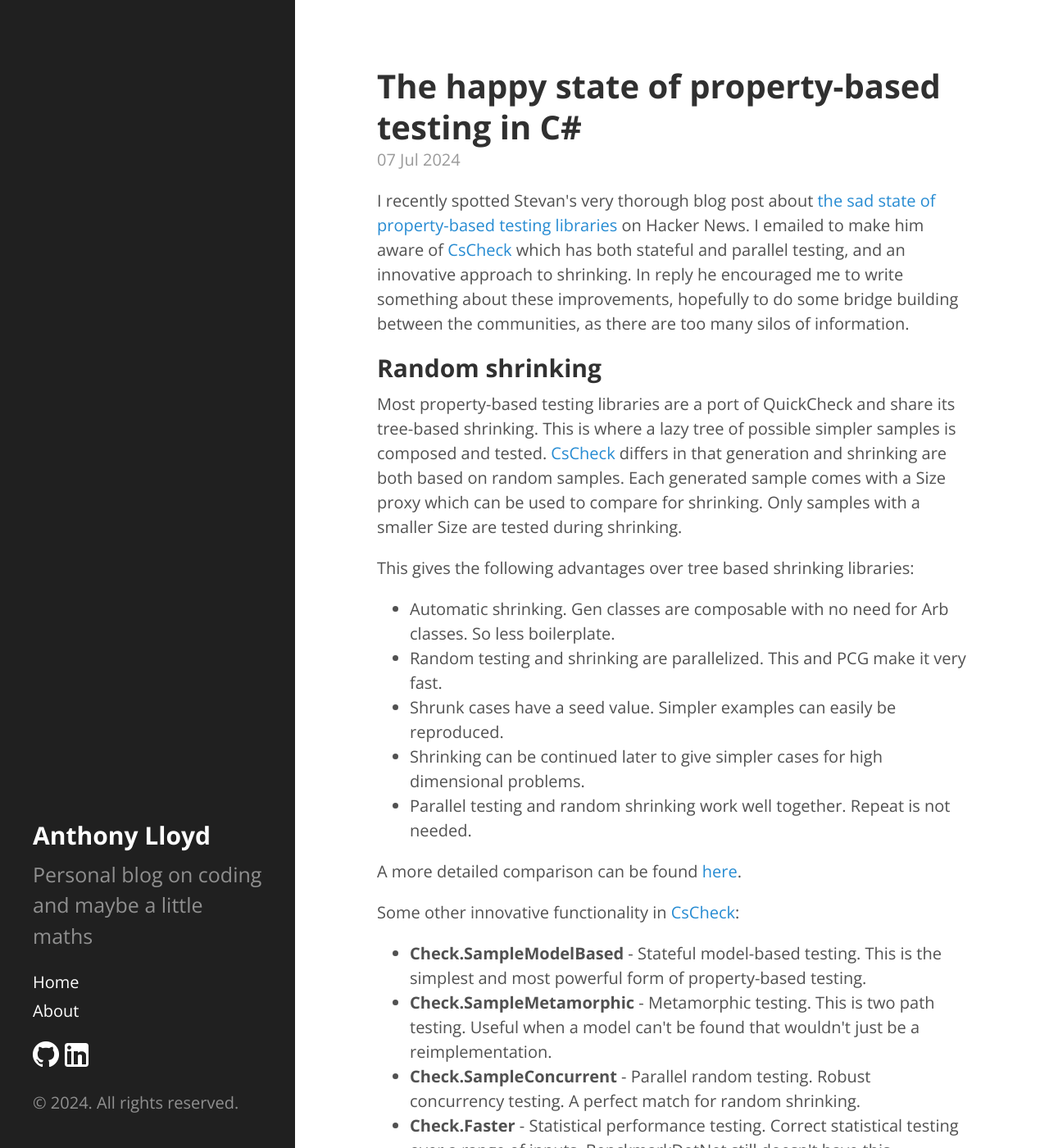
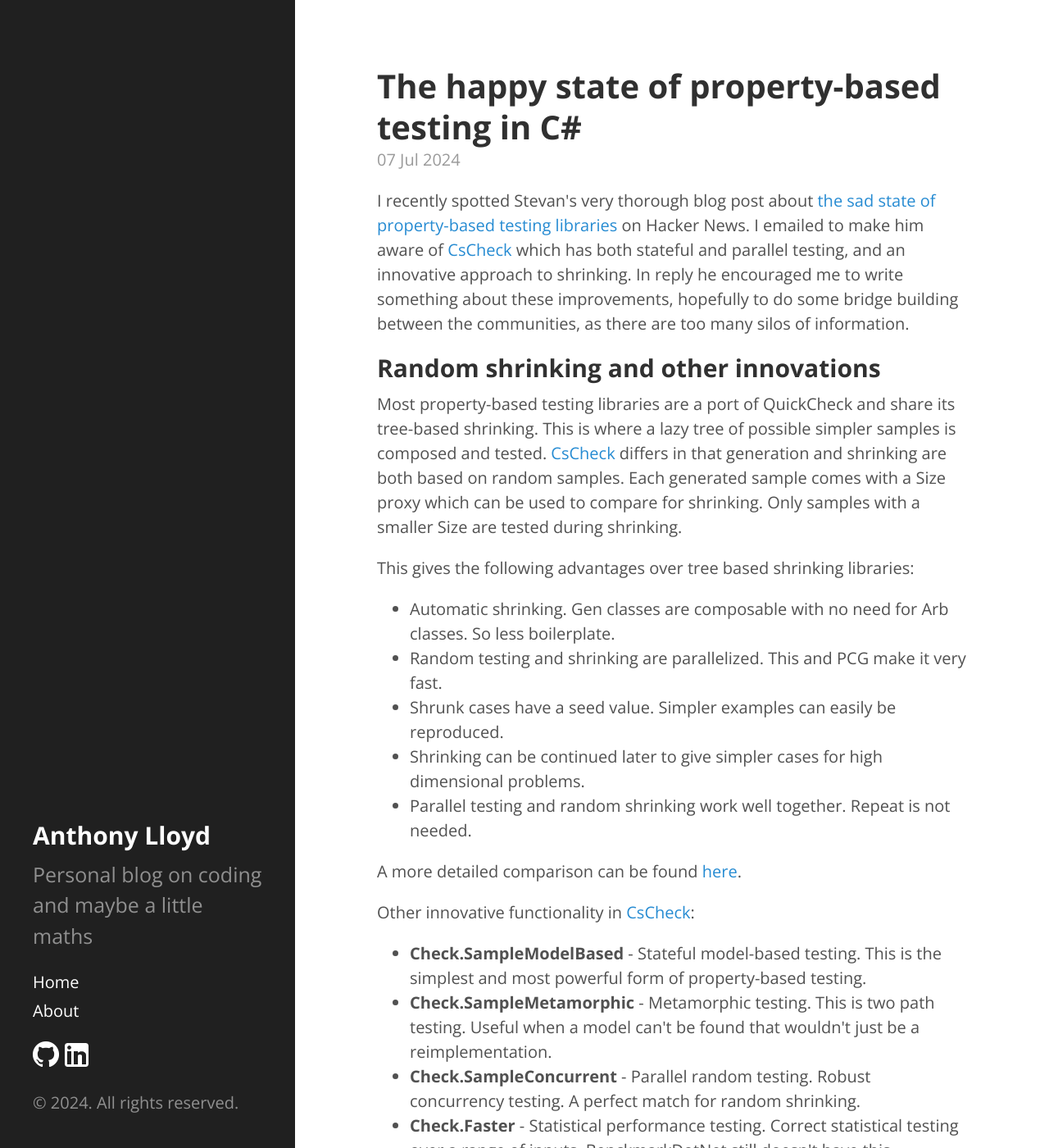
Before and after one commit to AnthonyLloyd/AnthonyLloyd.github.io, a Jekyll site: the page built from _posts/2024-07-07-cscheck-happy-state.html, in a window 1280 px wide and 1400 px high. Shown: the whole window at 82% size. Built offline with Jekyll 4.4.1, drawn with Linux system fonts in a browser that asks for light colours; some web fonts are replaced; comment, search, counter and statistics services are not loaded.

Commit message:
CsCheck happy state blog p8

```diff
--- a/_posts/2024-07-07-cscheck-happy-state.html
+++ b/_posts/2024-07-07-cscheck-happy-state.html
@@ -11,7 +11,7 @@
 In reply he encouraged me to write something about these improvements, hopefully to do some bridge building between the communities, as there are too many silos of information.
 </p>
 
-<h2>Random shrinking</h2>
+<h2>Random shrinking and other innovations</h2>
 <p>
 Most property-based testing libraries are a port of QuickCheck and share its tree-based shrinking.
 This is where a lazy tree of possible simpler samples is composed and tested.
@@ -30,7 +30,7 @@
 
 <p>A more detailed comparison can be found <a href="https://github.com/AnthonyLloyd/CsCheck/blob/master/Comparison.md">here</a>.</p>
 
-<p>Some other innovative functionality in <a href="https://github.com/AnthonyLloyd/CsCheck/">CsCheck</a>:</p>
+<p>Other innovative functionality in <a href="https://github.com/AnthonyLloyd/CsCheck/">CsCheck</a>:</p>
 <ul>
     <li><b>Check.SampleModelBased</b> - Stateful model-based testing. This is the simplest and most powerful form of property-based testing.</li>
     <li><b>Check.SampleMetamorphic</b> - Metamorphic testing. This is two path testing. Useful when a model can't be found that wouldn't just be a reimplementation.</li>
@@ -48,7 +48,7 @@
 
 <p>A good example of the kind of limitation this creates is the ability to design a simple allocation algorithm of an integer over a list of weights.
 The algorithm seems like it should be easy (it's not), but everywhere I've seen it done it's not been correct, from multiple finance companies, twitter, excel and stackoverflow.
-The only correct algorithms I've seen coded are mine (<a href="http://anthonylloyd.github.io/blog/2023/11/24/allocate">1</a>,<a href="http://anthonylloyd.github.io/blog/2023/11/24/allocate-2">2</a>,<a href="http://anthonylloyd.github.io/blog/2023/11/24/allocate-3">3</a>) found by using <a href="https://github.com/AnthonyLloyd/CsCheck/">CsCheck</a>.
+The only correct algorithms I've seen coded are mine (<a href="http://anthonylloyd.github.io/blog/2022/09/14/allocate">1</a>,<a href="http://anthonylloyd.github.io/blog/2022/10/31/allocate-2">2</a>,<a href="http://anthonylloyd.github.io/blog/2023/11/24/allocate-3">3</a>) found by using <a href="https://github.com/AnthonyLloyd/CsCheck/">CsCheck</a>.
 </p>
 
 <p>Other blog examples of <a href="https://github.com/AnthonyLloyd/CsCheck/">CsCheck</a> use in <a href="http://anthonylloyd.github.io/blog/2021/06/03/Root-finding">optimising numeric algorithms</a> and writing <a href="http://anthonylloyd.github.io/blog/2024/02/20/sieve">a high performance SIEVE LRU cache</a>.</p>
```
